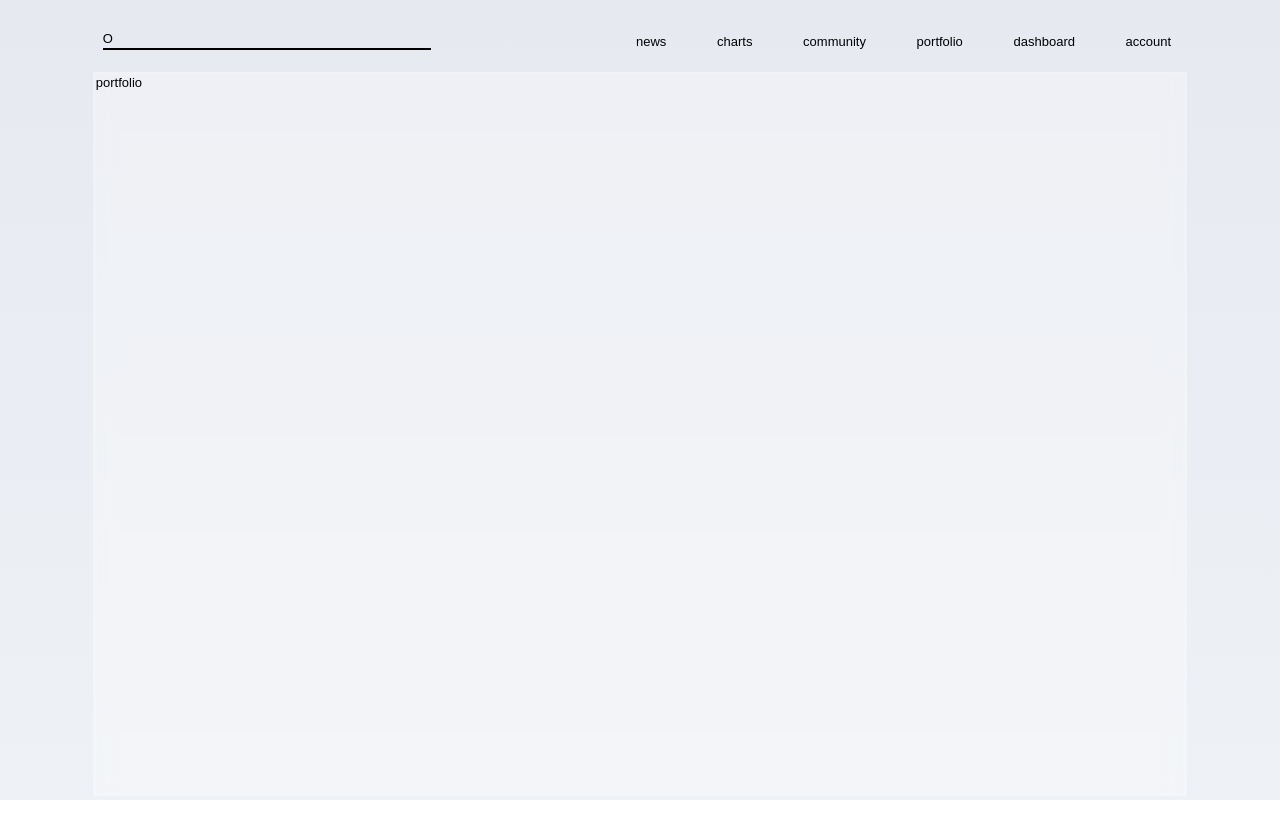
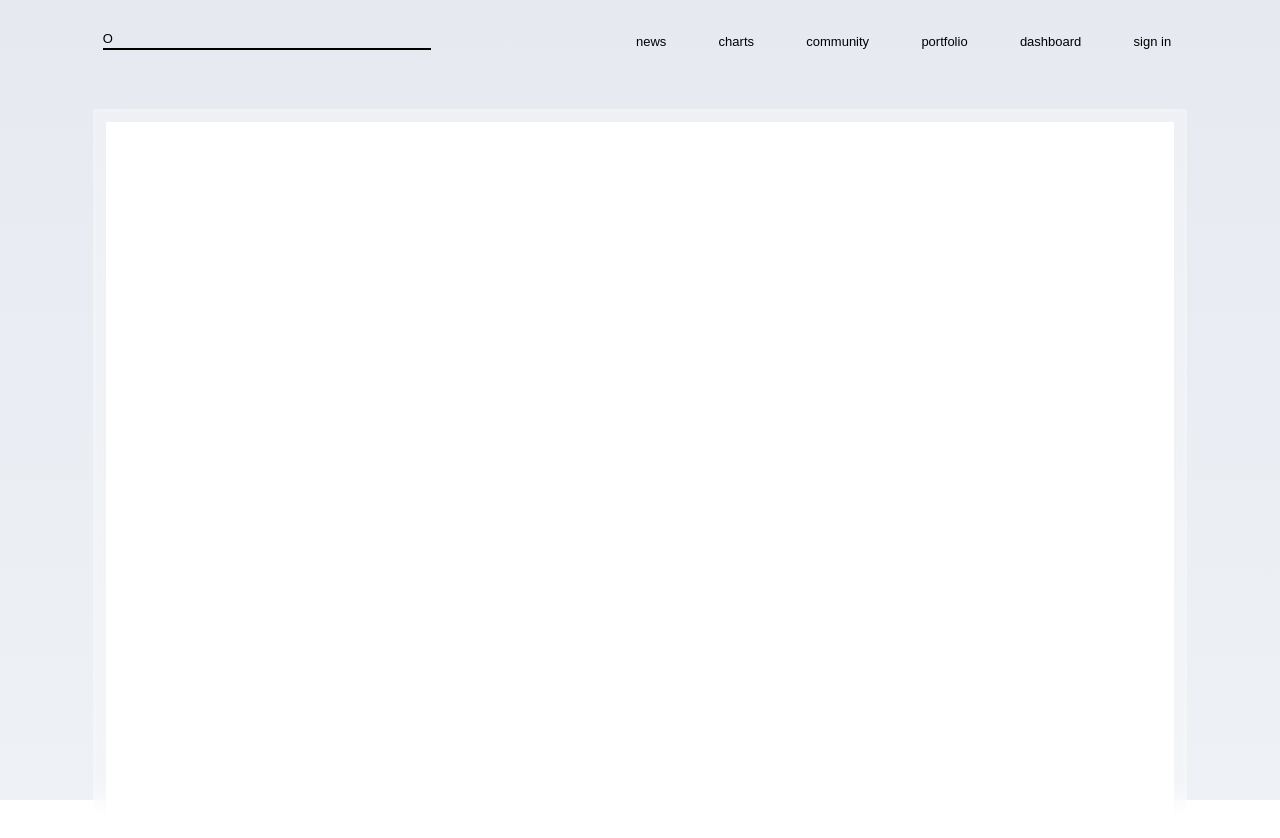
Before and after one commit to jamest7783/Dividend, a React (Create React App) app in the folder client/: page / in a window 1280 px wide. Both pictures are taken after a click on the button "portfolio". Shown: the top 838 px of the page. Built offline with nearby package versions, Linux system fonts and the light colour scheme.

Commit message:
Draft Portfolio tab

```diff
--- a/client/src/App.css
+++ b/client/src/App.css
@@ -51,7 +51,7 @@ body{
     /* border:1px solid black; */
     display:flex;
     justify-content:center;
-    align-items:top;
+    align-items:center;
 }
 #login,#register{
     height:50%;
@@ -163,3 +163,9 @@ input{
     width:20%;
     background:white;
 }
+#portfolio{
+    margin:10px;
+    grid-area:1/1/5/5;
+    background:white;
+
+}
--- a/client/src/components/Nav.jsx
+++ b/client/src/components/Nav.jsx
@@ -7,7 +7,7 @@ const Nav=({setFocus})=>{
                 <button className="link" onClick={(e)=>{setFocus('community')}}>community</button>
                 <button className="link" onClick={(e)=>{setFocus('portfolio')}}>portfolio</button>
                 <button className="link" onClick={(e)=>{setFocus('dashboard')}}>dashboard</button>
-                <button className="link" onClick={(e)=>{setFocus('login')}}>account</button>
+                <button className="link" onClick={(e)=>{setFocus('login')}}>sign in</button>
         </div>
     )
 }
--- a/client/src/components/Portfolio.jsx
+++ b/client/src/components/Portfolio.jsx
@@ -2,7 +2,7 @@ const Portfolio=()=>{
 
     return(
         <div id='glass'>
-            portfolio
+            <div id='portfolio'></div>
         </div>
     )
 }
```
